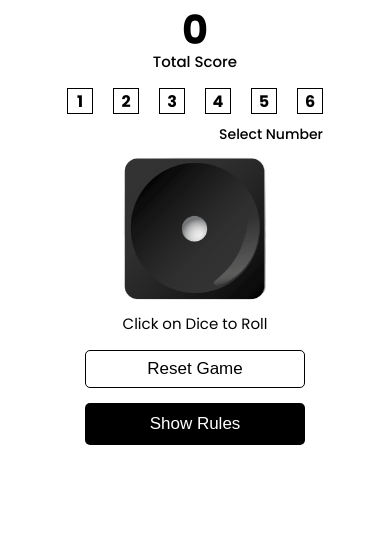
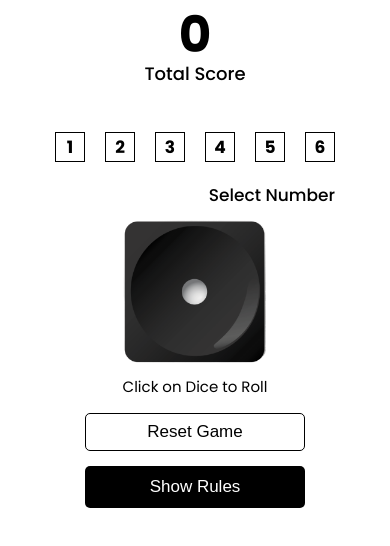
Before and after one commit to Gargshruti19/Dice-Game, a React (Vite) app: page / in a window 390 px wide. Both pictures are taken after a click on the button "Play Now". Shown: the top 546 px of the page. Built offline with nearby package versions, Linux system fonts and the light colour scheme.

Commit message:
game zone code more refactor according to mobile

```diff
--- a/src/Components/GamePlay.jsx
+++ b/src/Components/GamePlay.jsx
@@ -84,6 +84,7 @@ const MainContainer = styled.div`
 		.top-section {
 			flex-direction: column;
 			align-items: center;
+			gap: 20px;
 		}
 		.btns {
 			flex-direction: column;
--- a/src/Components/NumberSelector.jsx
+++ b/src/Components/NumberSelector.jsx
@@ -52,13 +52,13 @@ const NumberSelectorContainer = styled.div`
 		padding-bottom: 5px;
 	}
 	@media (max-width: 400px) {
-		gap: 10px;
+		gap: 20px;
 
 		.flex {
 			gap: 20px;
 		}
 		p {
-			font-size: 14px;
+			font-size: 17px;
 		}
 		.error {
 			font-size: 12px;
@@ -79,8 +79,8 @@ const Box = styled.div`
 	color: ${(props) => (props.isSelected ? "white" : "black")};
 
 	@media (max-width: 400px) {
-		height: 24px;
-		width: 24px;
-		font-size: 16px;
+		height: 28px;
+		width: 28px;
+		font-size: 17px;
 	}
 `;
--- a/src/Components/Rules.jsx
+++ b/src/Components/Rules.jsx
@@ -35,6 +35,7 @@ const RulesContainer = styled.div`
 	}
 	@media (max-width: 400px) {
 		max-width: 300px;
+		height: 200px;
 		h2 {
 			font-size: 20px;
 		}
--- a/src/Components/TotalScore.jsx
+++ b/src/Components/TotalScore.jsx
@@ -25,11 +25,11 @@ const ScoreContainer = styled.div`
 	}
 	@media (max-width: 400px) {
 		h1 {
-			font-size: 40px;
-			line-height: 40px;
+			font-size: 50px;
+			line-height: 50px;
 		}
 		p {
-			font-size: 15px;
+			font-size: 18px;
 			font-weight: 500;
 		}
 	}
```
